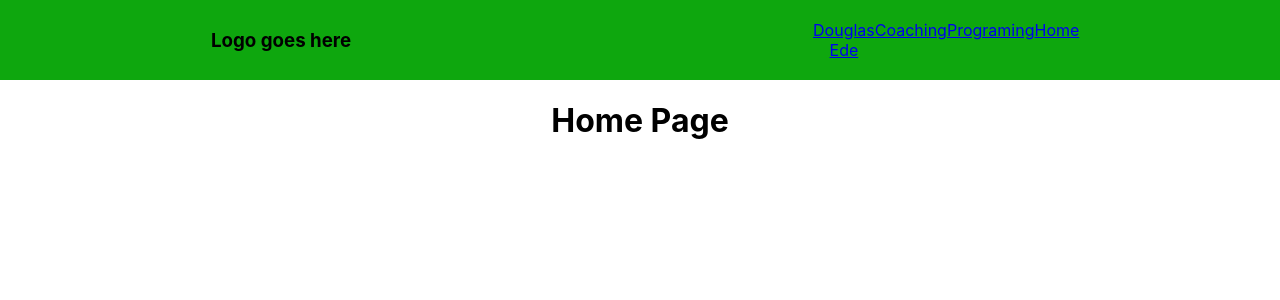
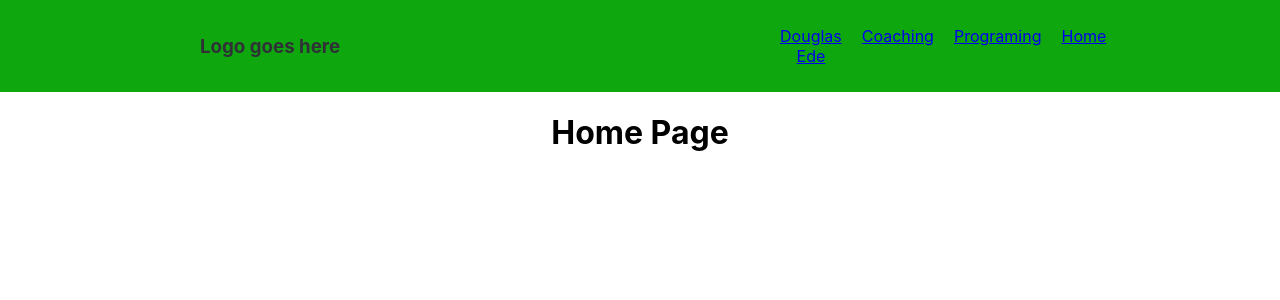
Before and after one commit to Douglas4739/DouglasEde.com, a React (Create React App) app: page / in a window 1280 px wide. Shown: the top 300 px of the page. Built offline with nearby package versions, Linux system fonts and the light colour scheme.

Commit message:
added some style

```diff
--- a/public/index.html
+++ b/public/index.html
@@ -24,7 +24,7 @@
       work correctly both with client-side routing and a non-root public URL.
       Learn how to configure a non-root public URL by running `npm run build`.
     -->
-    <title>React App</title>
+    <title>Douglas Ede</title>
   </head>
   <body>
     <noscript>You need to enable JavaScript to run this app.</noscript>
--- a/src/App.css
+++ b/src/App.css
@@ -1,5 +1,6 @@
 .App {
   text-align: center;
+
 }
 
 nav{
@@ -8,13 +9,21 @@ nav{
   align-items: center;
   min-height: 10vh;
   background: rgb(14, 167, 14);
-  color:black;
+  color: rgb(47, 49, 54);
 }
 
 .nav-links{
-  width: 20%;
+  width: 25%;
   display: flex;
   justify-content: space-around;
   align-items: right;
   list-style: none;
 }
+
+.nav-list{
+  padding: 10px;
+}
+
+.nav-logo{
+  padding: 10px;
+}
--- a/src/Nav.js
+++ b/src/Nav.js
@@ -5,12 +5,12 @@ import { Link } from 'react-router-dom';
 function Nav() {
   return (
     <nav>
-      <h3>Logo goes here</h3>
-      <ul className="nav-links">
-          <Link to='/About'><li>Douglas Ede</li></Link>
-          <Link to='/Coaching'><li>Coaching</li></Link>
-          <Link to='/Programing'><li>Programing</li></Link>
-          <Link to='/Home'><li>Home</li></Link>
+      <h3 className='nav-logo'>Logo goes here</h3>
+      <ul className='nav-links'>
+          <Link to='/About'><li className='nav-list'>Douglas Ede</li></Link>
+          <Link to='/Coaching'><li className='nav-list'>Coaching</li></Link>
+          <Link to='/Programing'><li className='nav-list'>Programing</li></Link>
+          <Link to='/Home'><li className='nav-list'>Home</li></Link>
 
 
       </ul>
```
Also changed, not shown: src/logo.svg (deleted).
